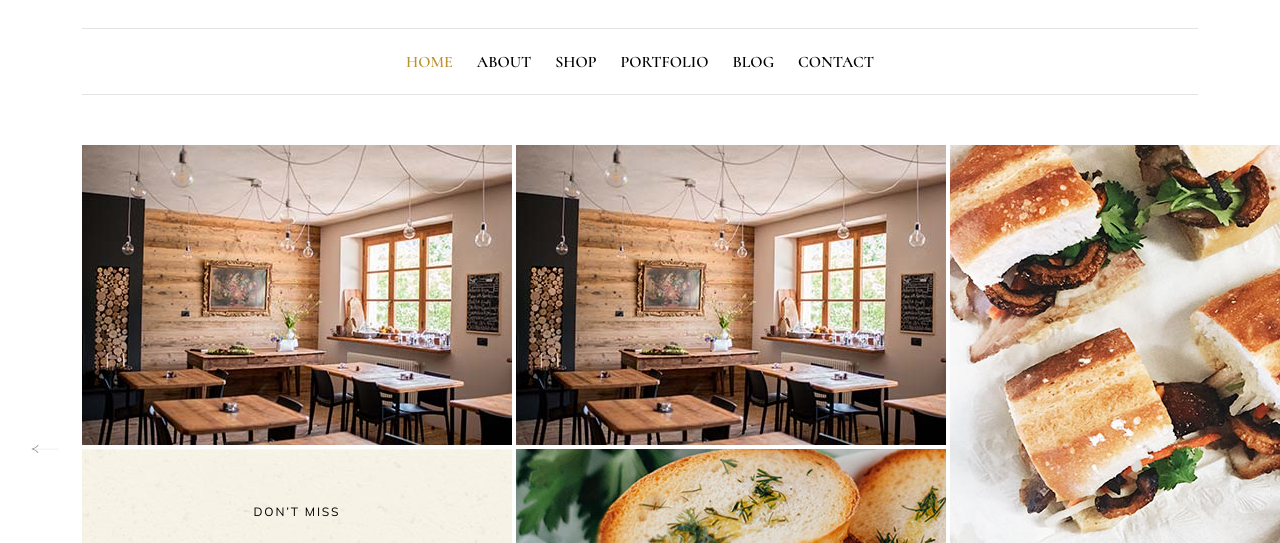
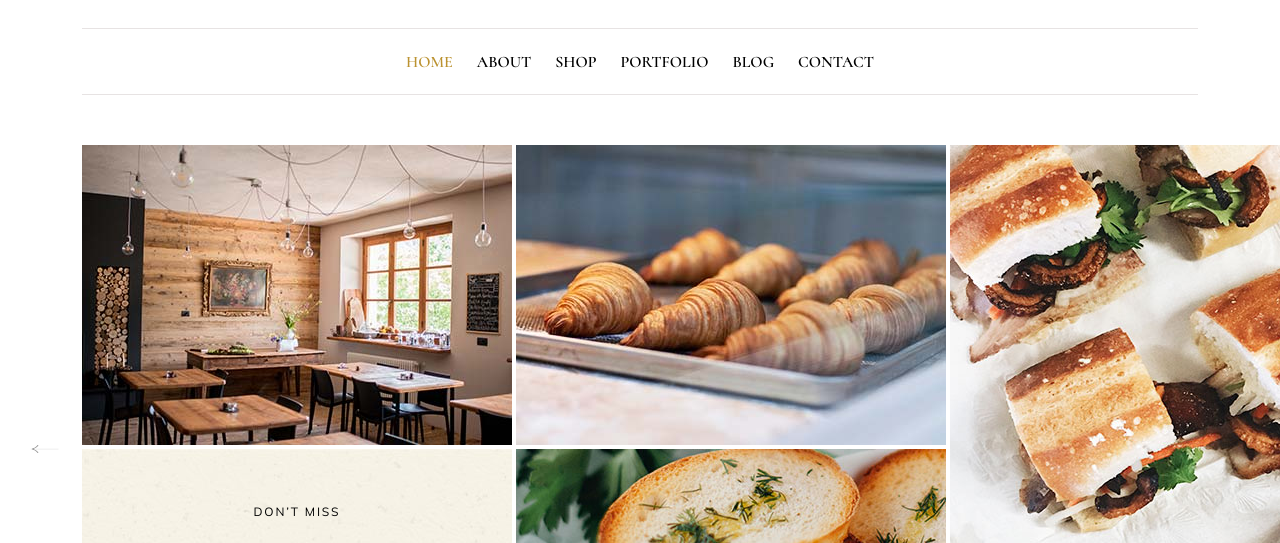
Before and after one commit to AytajGahramanova/panaderia, a plain HTML site: page index.html in a window 1280 px wide. Shown: the part 202-745 px from the top of the page. Drawn offline with nearby package versions, Linux system fonts and the light colour scheme.

Commit message:
fix: portfolio img

```diff
--- a/index.html
+++ b/index.html
@@ -1787,7 +1787,7 @@
                 <div class="d-flex flex-column gap-1">
                   <div>
                     <img
-                      src="assets/images/portfolio/masonry-gallery-1-1.jpg"
+                      src="assets/images/portfolio/masonry-gallery-2.jpg"
                       alt="portfolio-img"
                     />
                   </div>
```
